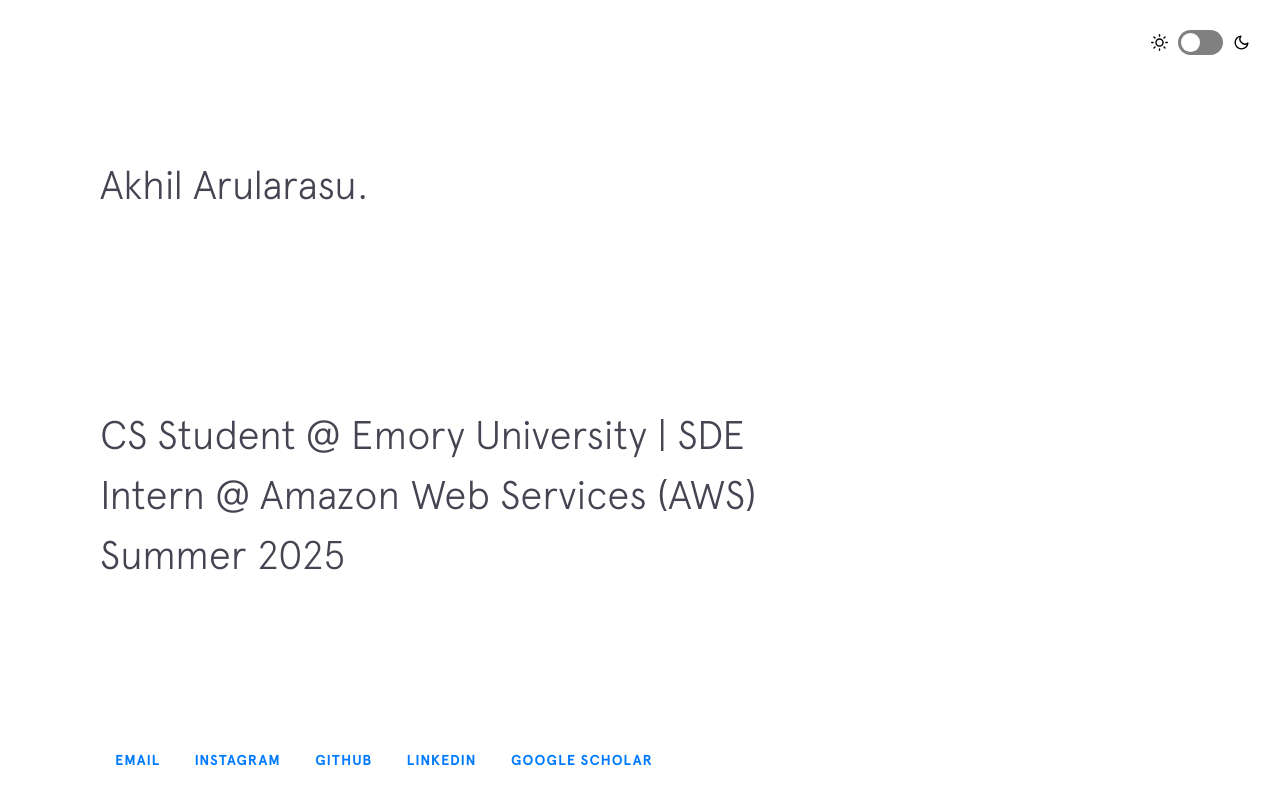
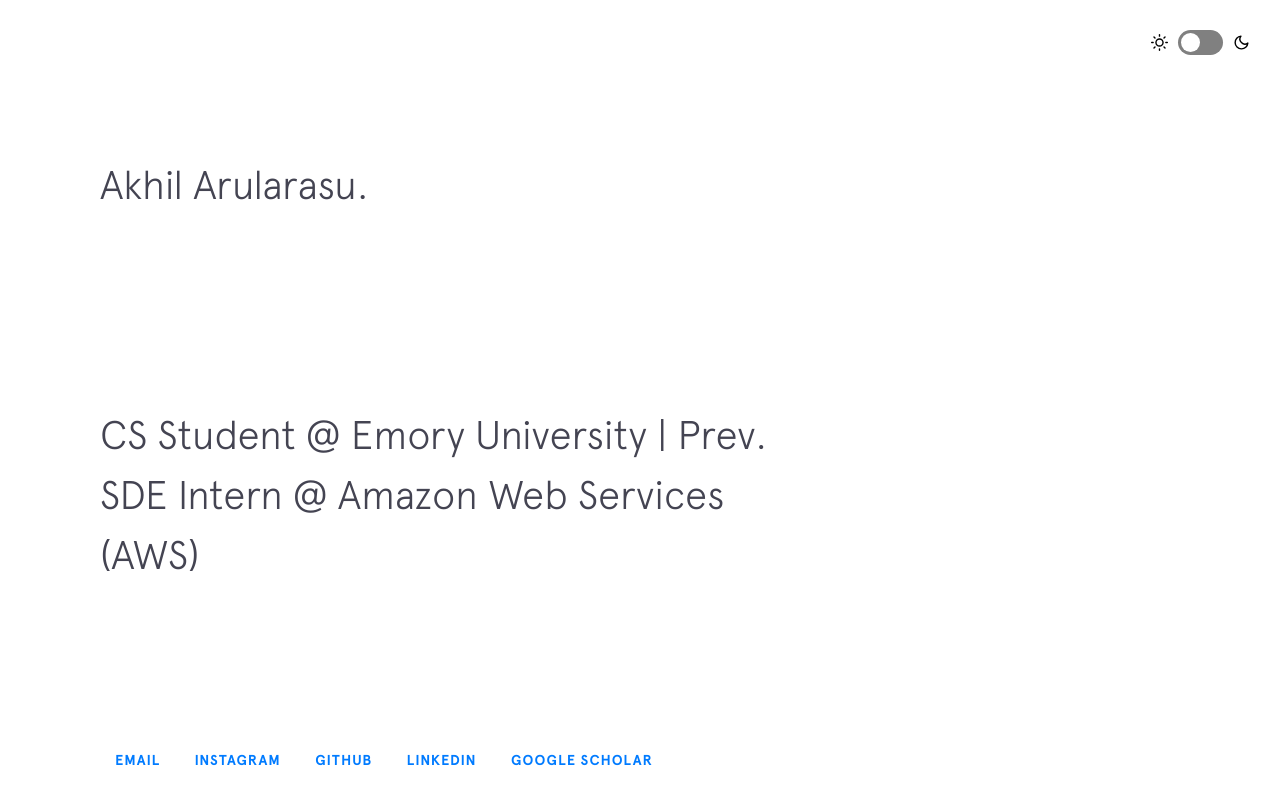
Before and after one commit to akhil-arularasu/akhil-arularasu.github.io, a Jekyll site: the page built from index.html, in a window 1280 px wide. Shown: the top 805 px of the page. Built offline with Jekyll 4.4.1, drawn with Linux system fonts in a browser that asks for light colours; nearby versions of some CDN libraries.

Commit message:
Update intro.html

```diff
--- a/_includes/intro.html
+++ b/_includes/intro.html
@@ -1,6 +1,6 @@
 <header class="intro">
   <h1 class="intro__hello">Akhil Arularasu.</h1>
-  <h5 class="intro__tagline">CS Student @ Emory University | SDE Intern @ Amazon Web Services (AWS) Summer 2025 </h5>
+  <h5 class="intro__tagline">CS Student @ Emory University | Prev. SDE Intern @ Amazon Web Services (AWS) </h5>
 
   <!-- Begin Footer Content Integration -->
   <div class="footer__links">
```
